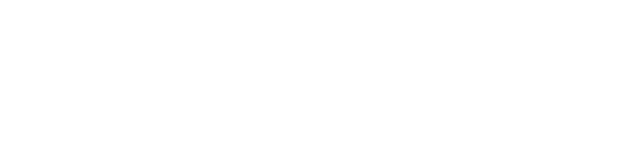
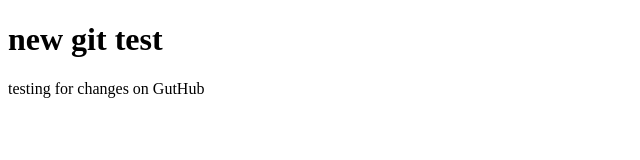
Before and after one commit to al-fie/FIRST-REP, a plain HTML site: page index.html in a window 1280 px wide. Shown: the whole page, without its empty margins (0-640 px from the left). Drawn offline with Linux system fonts and the light colour scheme.

Commit message:
first commit

```diff
--- a/index.html
+++ b/index.html
@@ -6,6 +6,7 @@
     <title>Document</title>
 </head>
 <body>
-
+    <h1>new git test</h1>
+    <p>testing for changes on GutHub</p>
 </body>
 </html>
```
